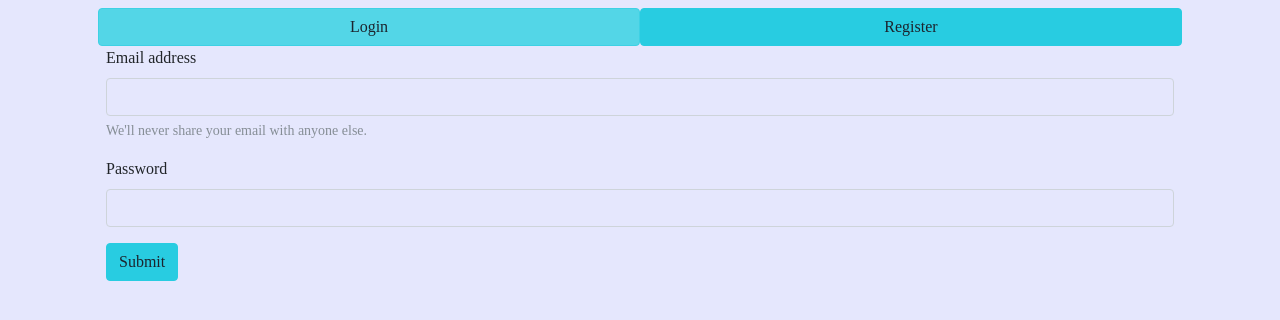
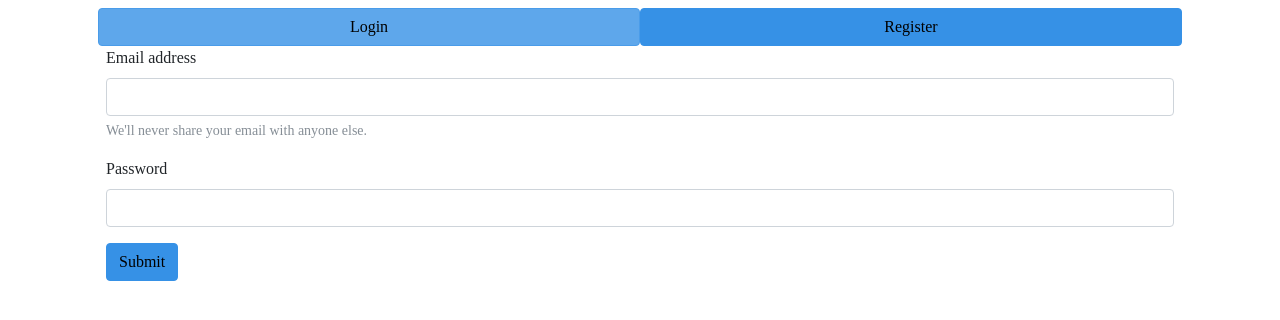
Before and after one commit to MegAjith/BookStore-Frontend, an Angular app: page / in a window 1280 px wide. Shown: the top 320 px of the page. Built offline with nearby package versions, Linux system fonts and the light colour scheme; a web font is replaced by a local one.

Commit message:
color reset

```diff
--- a/src/app/shared/components/book-item/book-item.component.scss
+++ b/src/app/shared/components/book-item/book-item.component.scss
@@ -6,3 +6,7 @@
 .card:hover {
     box-shadow: 0 .5rem 1rem rgba($black, .15)!important;
 }
+
+.badge.badge-pill {
+    letter-spacing: 1px;
+}
--- a/src/app/side-nav/side-nav.component.html
+++ b/src/app/side-nav/side-nav.component.html
@@ -36,7 +36,7 @@
         </ul>
         <form class="btn-group col col-lg-3" (ngSubmit)="onSearch()">
           <input type="text" class="form-control" [(ngModel)]="searchText" name="search" placeholder="search Book title, author, ISBN, genre"/>
-          <button type="submit" class="btn btn-primary"><svg xmlns="http://www.w3.org/2000/svg" width="16" height="16" fill="currentColor" class="bi bi-search" viewBox="0 0 16 16">
+          <button type="submit" class="btn btn-primary text-white"><svg xmlns="http://www.w3.org/2000/svg" width="16" height="16" fill="currentColor" class="bi bi-search" viewBox="0 0 16 16">
             <path d="M11.742 10.344a6.5 6.5 0 1 0-1.397 1.398h-.001c.03.04.062.078.098.115l3.85 3.85a1 1 0 0 0 1.415-1.414l-3.85-3.85a1.007 1.007 0 0 0-.115-.1zM12 6.5a5.5 5.5 0 1 1-11 0 5.5 5.5 0 0 1 11 0z"/>
           </svg></button>
         </form>
--- a/src/colors.scss
+++ b/src/colors.scss
@@ -1,15 +1,15 @@
 // Brand Colors
-$blue: #28cce1;
+$blue: #3691e6;
 $indigo: #6610f2;
 $purple: #6f42c1;
 $pink: #e83e8c;
-$red: #dc3545;
+$red: #da2a73;
 $orange: #fd7e14;
 $yellow: #ffc107;
-$green: #28e1c9;
+$green: #32c5ad;
 $teal: #20c997;
 $cyan: #17a2b8;
-$white: #e5e7fd;
+$white: #fff;
 $gray-100: #f8f9fa;
 $gray-200: #e9ecef;
 $gray-300: #dee2e6;
@@ -19,7 +19,7 @@ $gray-600: #868e96;
 $gray-700: #495057;
 $gray-800: #343a40;
 $gray-900: #212529;
-$black: #1c242e;
+$black: #000;
 $grays: (100: $gray-100, 200: $gray-200, 300: $gray-300, 400: $gray-400, 500: $gray-500, 600: $gray-600, 700: $gray-700, 800: $gray-800, 900: $gray-900);
 $theme-color: (primary: $blue, secondary: $gray-600, success: $green, info: $cyan, warning: $yellow, danger: $red, light: $gray-100, dark: $gray-800);
 $colors: (blue: $blue, indigo: $indigo, purple: $purple, pink: $pink, red: $red, orange: $orange, yellow: $yellow, green: $green, teal: $teal, cyan: $cyan, white: $white, gray: $gray-600,gray-dark: $gray-800);
```
